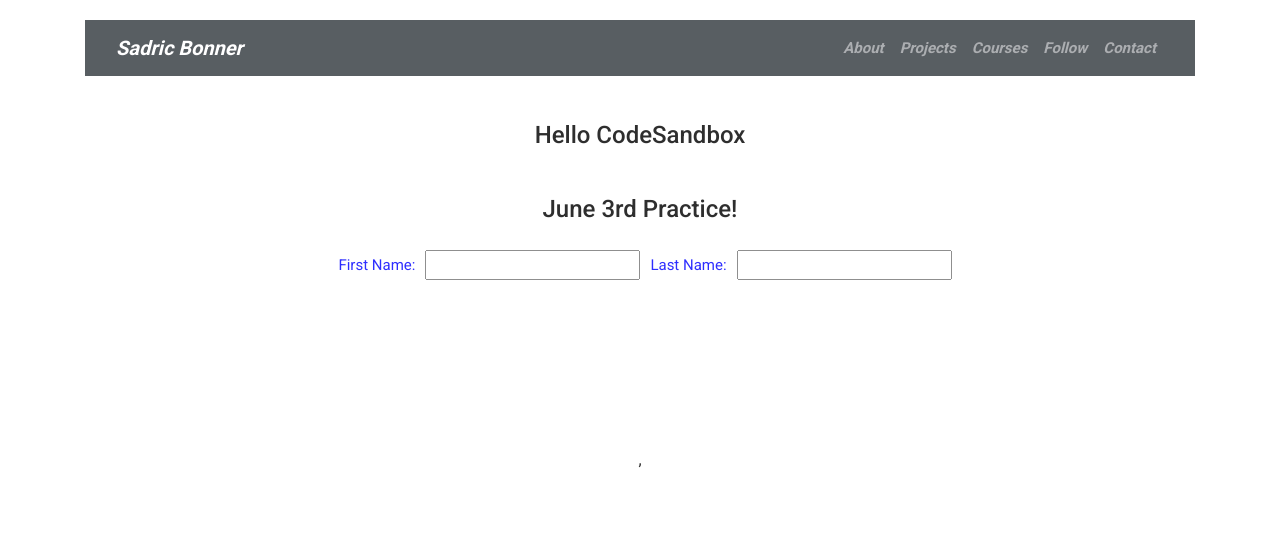
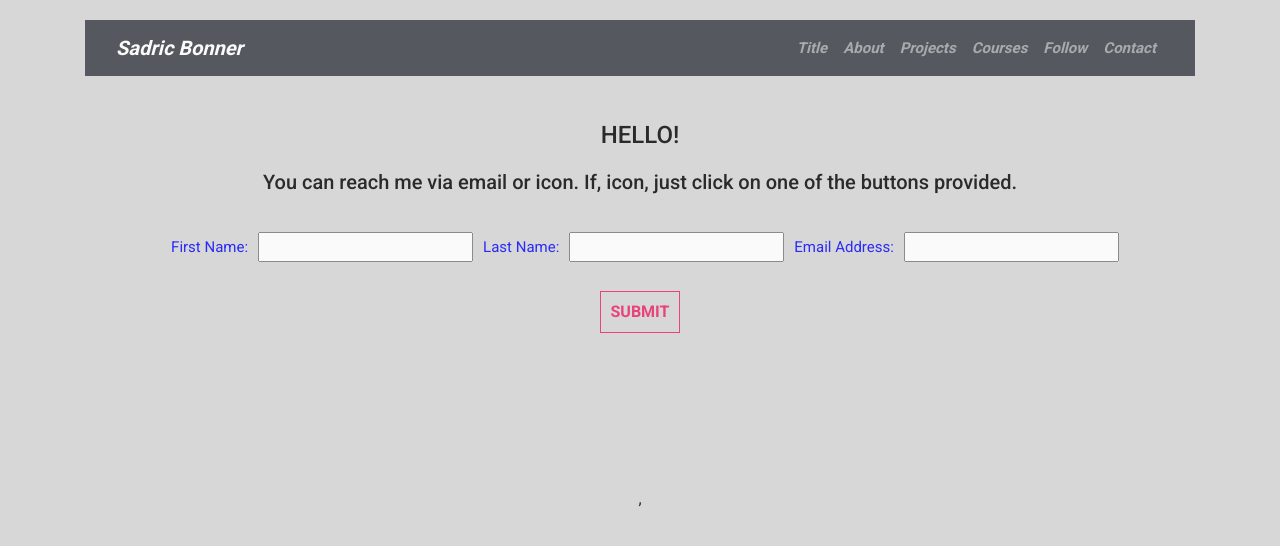
Before and after one commit to scbonner/myportfolio, a React (Create React App) app: page /test in a window 1280 px wide. Shown: the top 546 px of the page. Built offline with nearby package versions, Linux system fonts and the light colour scheme.

Commit message:
"made changes tto portfolio"

```diff
--- a/src/components/App.js
+++ b/src/components/App.js
@@ -10,6 +10,7 @@ import {
 // App components
 
 import Header from './Header';
+// import Home from './Home';
 import Title from './Title';
 // import Footer from './Footer';
 // import Landing2 from './Landing2';
@@ -33,9 +34,9 @@ const App = () => {
 
             <Header />
             <Switch>
-
-            <Route exact path="/" component={Title}
-            />
+            {/* <Route exact path="/" component={Home}
+            />  */}
+             <Route exact path="/title" component={Title} />
             <Route path="/about" component={About} />
             <Route path="/projects" component={Projects} />
             <Route path="/projects/:description:title" component={Featured} />
--- a/src/components/Contact.js
+++ b/src/components/Contact.js
@@ -1,58 +1,73 @@
-// import React, { Component } from 'react';
-// import CSS from '../css/style.css';
+import React, { Component } from 'react';
+import CSS from '../css/style.css';
 
 
 
-// class Contact extends Component {
-//     constructor() {
-//       super();
-//       this.state = {
-//         name: " ",
-//         email: " "
-//       };
-//       this.handleChange = this.handleInputChange.bind(this);
-//     }
+class Contact extends Component {
+    constructor() {
+      super();
+      this.state = {
+        firstname: " ",
+        lastname: " ",
+        email: " "
+      };
+      this.handleChange = this.handleChange.bind(this);
+    }
 
-//     handleChange(event) {
-//       // console.log("text");
-//       // event.target.value
-//       //console.log(event.target.value)
-//       this.setState({ [event.target.name]: event.target.value });
-//     }
+    handleChange(event) {
 
-//     render() {
-//       return (
-//         <div>
-//           <div className="contact">
-//             <h2>June 3rd Practice!</h2>
-//           </div>
-//           <div>
-//             <form>
-//               <label>Name:</label>
-//               <input
-//                 type="text"
-//                 name="title"
-//                 className="title"
-//                 onChange={this.handleChange}
-//               />
-//               <label>Second:</label>
-//               <input
-//                 type="text"
-//                 name="second"
-//                 className="title"
-//                 onChange={this.handleChange}
-//               />
-//             </form>
-//             <h1 className="mirrored-text">{this.state.title}</h1>
-//             <br />
-//             <h1 className="mirrored-text">{this.state.second}</h1>
-//           </div>
-//         </div>
-//       );
-//     }
-//   }
+      //console.log(event.target.value)
+      this.setState({ [event.target.name]: event.target.value });
+    }
+    handleSubmit(event) {
+      alert('A name was submitted: ' + this.state.value);
+      event.preventDefault();
+    }
+
+    render() {
+      return (
+        <div>
+          <div className="App">
+            <h2>HELLO!</h2>
+            <h5>You can reach me via email or icon. If, icon, just click on one of the buttons provided.</h5>
+          </div><br></br>
+          <div>
+            <form>
+              <label>First Name:</label>
+              <input
+                type="text"
+                name="title"
+                className="title"
+                onChange={this.handleChange}
+              />
+              <label>Last Name:</label>
+              <input
+                type="text"
+                name="second"
+                className="title"
+                onChange={this.handleChange}
+              />
+              <label>Email Address:</label>
+              <input
+                type="text"
+                name="email"
+                className="title"
+                onChange={this.handleChange}
+              /><br></br>
+              <input type="submit" value="Submit" />
+            </form>
+            <h2 className="mirrored-text">{this.state.firstname}</h2>
+            <br />
+            <h2 className="mirrored-text">{this.state.lastname}</h2>
+
+          </div>
+        </div>
+
+      );
+    }
+  }
 
 
 
 
-// export default Contact;
+export default Contact;
--- a/src/components/Courses.js
+++ b/src/components/Courses.js
@@ -51,40 +51,13 @@ class Courses extends Component {
                     <h2>PENDING</h2>
                     <p>Everything is here</p>
                 </div>
-        <div class="wine-row col-3">
-          <img src="http://placehold.it/70x50"></img>
-          <div class="wine-text-container">
-              <div>CHATEAU DE SAINT COSME</div>
-              <div>2009 * Critics 71%</div>
-          </div>
-        </div>
-       <div class="wine-row col-3">
-          <img src="http://placehold.it/70x50"></img>
-          <div class="wine-text-container">
-              <div>CHATEAU DE SAINT COSME</div>
-              <div>2009 * Critics 71%</div>
-          </div>
-        </div>
-        <div class="wine-row">
-          <img src="http://placehold.it/70x50"></img>
-          <div class="wine-text-container">
-              <div>CHATEAU DE SAINT COSME</div>
-              <div>2009 * Critics 71%</div>
-          </div>
-        </div>
-       <div class="wine-row">
-          <img src="http://placehold.it/70x50"></img>
-          <div class="wine-text-container">
-              <div>CHATEAU DE SAINT COSME</div>
-              <div>2009 * Critics 71%</div>
-          </div>
-        </div>
-          </div>
-        </div>
+                </div>
+                </div>
 
 
-            )
-        };
+
+        )
+        }
     }
 
 
--- a/src/components/Follow.js
+++ b/src/components/Follow.js
@@ -33,10 +33,10 @@ class Follow extends Component {
       if(value.length<=0) {
         return <div className="alert alert-danger"><span className="text-capitalize">{field}</span> is required field.</div>;
       } else {
-         if(field=='email')       {
+         if(field==='email')       {
           if(!this.isValidEmail(value))
           return <div className="alert alert-danger">Invalid Email.</div>;
-        } else if(field=='mobile') {
+        } else if(field==='mobile') {
           if(!this.isValidMobile(value))
           return <div className="alert alert-danger">Invalid Mobile Number.</div>;
         } else {
--- a/src/components/Header.js
+++ b/src/components/Header.js
@@ -14,9 +14,10 @@ class Header extends Component {
         </button>
         <div class="collapse navbar-collapse" id="navbarCollapse">
             <div class="navbar-nav ml-auto">
-            {/* <div class="navbar-nav ml-auto"> */}
+
                 {/* <a href="home" class="nav-item nav-link active">Home</a> */}
 
+                 <a href="title" class="nav-item nav-link">Title</a>
                 <a href="about" class="nav-item nav-link">About</a>
                 <a href="projects" class="nav-item nav-link">Projects</a>
                 <a href="courses" class="nav-item nav-link">Courses</a>
--- a/src/components/Test.js
+++ b/src/components/Test.js
@@ -1,4 +1,5 @@
 import React, { Component } from 'react';
+import { FontAwesomeIcon } from 'react-icons/fa';
 import CSS from '../css/style.css';
 
 
@@ -34,14 +35,13 @@ import CSS from '../css/style.css';
 //   }
 
 
-
-
 class Test extends React.Component {
   constructor() {
     super();
     this.state = {
       firstname: " ",
-      lastname: " "
+      lastname: " ",
+      email: " "
     };
     this.handleChange = this.handleChange.bind(this);
   }
@@ -51,14 +51,18 @@ class Test extends React.Component {
     //console.log(event.target.value)
     this.setState({ [event.target.name]: event.target.value });
   }
+  handleSubmit(event) {
+    alert('A name was submitted: ' + this.state.value);
+    event.preventDefault();
+  }
 
   render() {
     return (
       <div>
         <div className="App">
-          <h2>Hello CodeSandbox</h2>
-          <h2>June 3rd Practice!</h2>
-        </div>
+          <h2>HELLO!</h2>
+          <h5>You can reach me via email or icon. If, icon, just click on one of the buttons provided.</h5>
+        </div><br></br>
         <div>
           <form>
             <label>First Name:</label>
@@ -75,14 +79,35 @@ class Test extends React.Component {
               className="title"
               onChange={this.handleChange}
             />
+            <label>Email Address:</label>
+            <input
+              type="text"
+              name="email"
+              className="title"
+              onChange={this.handleChange}
+            /><br></br>
+            <input type="submit" value="Submit" />
           </form>
-          <h2 className="mirrored-text">{this.state.title}</h2>
+          <h2 className="mirrored-text">{this.state.firstname}</h2>
           <br />
-          <h2 className="mirrored-text">{this.state.second}</h2>
+          <h2 className="mirrored-text">{this.state.lastname}</h2>
+
         </div>
       </div>
+    )
+}
+}
+class Facebook extends Component {
+    render() {
+        return (
+            <Facebook icon={['fal', 'code']} size="3x" />
 
-    );
+        )
     }
 }
+
+
+
+
+
 export default Test;
--- a/src/components/Title.js
+++ b/src/components/Title.js
@@ -3,7 +3,7 @@ import CSS from '../css/title.css';
 
 
 
-  const Title = () => {
+  const Title  = () => {
     return (
 
        <div className="container">
--- a/src/css/title.css
+++ b/src/css/title.css
@@ -70,6 +70,7 @@ body {
 
   .blink_me {
     animation: blinker 3s linear infinite;
+
   }
 
   @keyframes blinker {
@@ -105,7 +106,7 @@ body {
   body {
     margin: 0;
     padding: 0;
-    background: white;
+    background: lightgrey;
     text-align: center;
     opacity: 0.9;
     color: black;
```
Also changed, not shown: src/components/LaterDate.js (added, +37 -0 lines).
